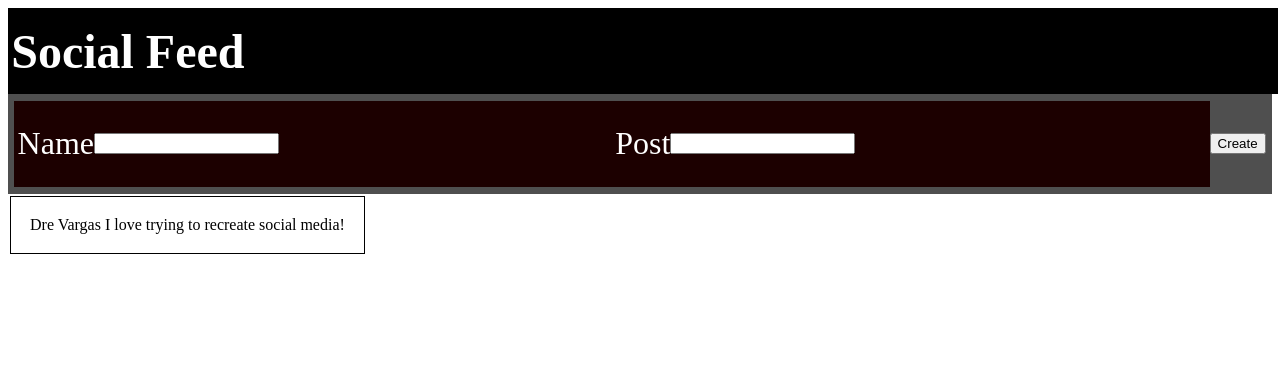
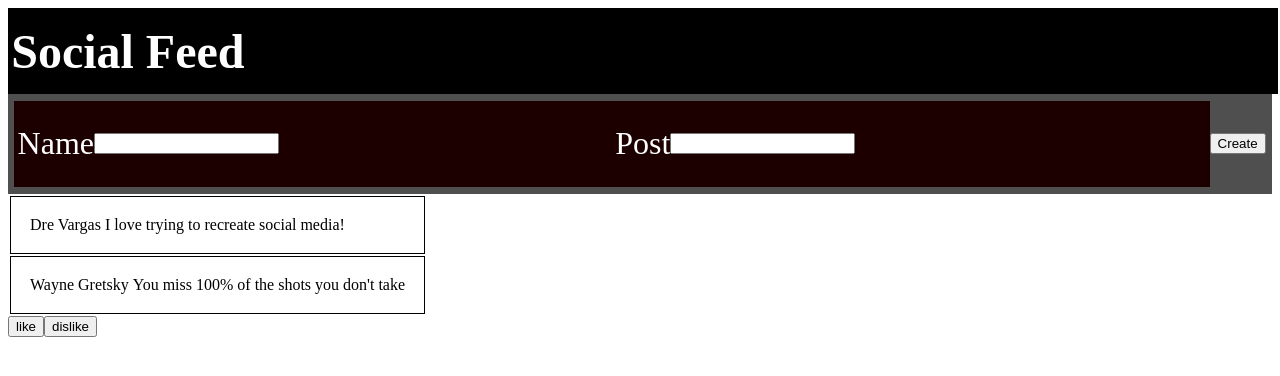
Before and after one commit to achilleswargod/Social_Feed, a React (Create React App) app: page / in a window 1280 px wide. Shown: the top 376 px of the page. Built offline with nearby package versions, Linux system fonts and the light colour scheme.

Commit message:
Created Like bar and Connected to App.jsx

```diff
--- a/src/App.jsx
+++ b/src/App.jsx
@@ -1,7 +1,8 @@
-import React, { useState } from "react";
+import React, { useEffect, useState } from "react";
 import DisplayPosts from "./components/Display/DispayPosts";
 import CreatePost from "./components/Create/CreatePost";
 import NavBar from "./components/Display/NavBar.jsx";
+import Post from "./components/Post";
 import "./components/Display/NavBar.css";
 import "./components/Create/CreatePost.css";
 
@@ -10,6 +11,14 @@ function App() {
     {
       name: "Dre Vargas",
       post: "I love trying to recreate social media!",
+      like: false,
+      dislike: false,
+    },
+    {
+      name: "Wayne Gretsky",
+      post: "You miss 100% of the shots you don't take",
+      like: false,
+      dislike: false,
     },
   ]);
 
@@ -23,6 +32,7 @@ function App() {
       <NavBar NavBar={NavBar} />
       <CreatePost addNewPost={addNewPost} />
       <DisplayPosts parentPosts={post} />
+      <Post />
     </div>
   );
 }
--- a/src/components/Post.jsx
+++ b/src/components/Post.jsx
@@ -1,7 +1,30 @@
+import React, { useState } from "react";
+
 const Post = (props) => {
-    return (
+  const [likeActive, setLikeActive] = useState(false);
+  const [dislikeActive, setDisLikeActive] = useState(true);
 
-     );
-}
+  function likeComment() {
+    if (!likeActive) {
+      setLikeActive(true);
+      setDisLikeActive(false);
+    }
+  }
+
+  function dislikeComment() {
+    if (!dislikeActive) {
+      setDisLikeActive(true);
+      setLikeActive(false);
+    }
+  }
+
+  return (
+    <div className="App">
+      <div></div>
+      <button onClick={likeComment}>like {likeActive}</button>
+      <button onClick={dislikeComment}>dislike {dislikeActive}</button>
+    </div>
+  );
+};
 
 export default Post;
```
